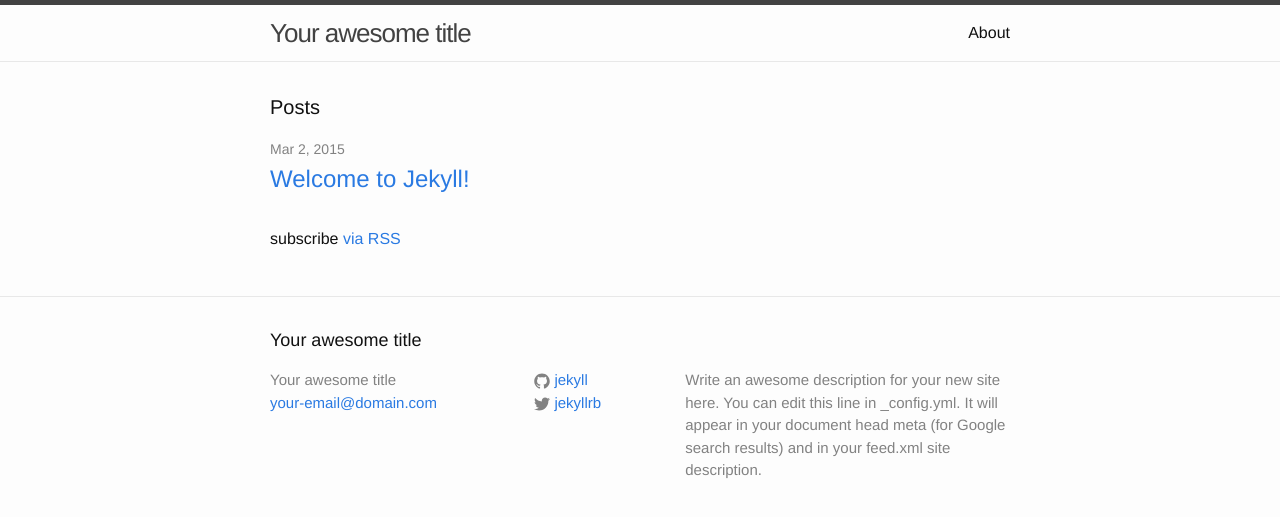
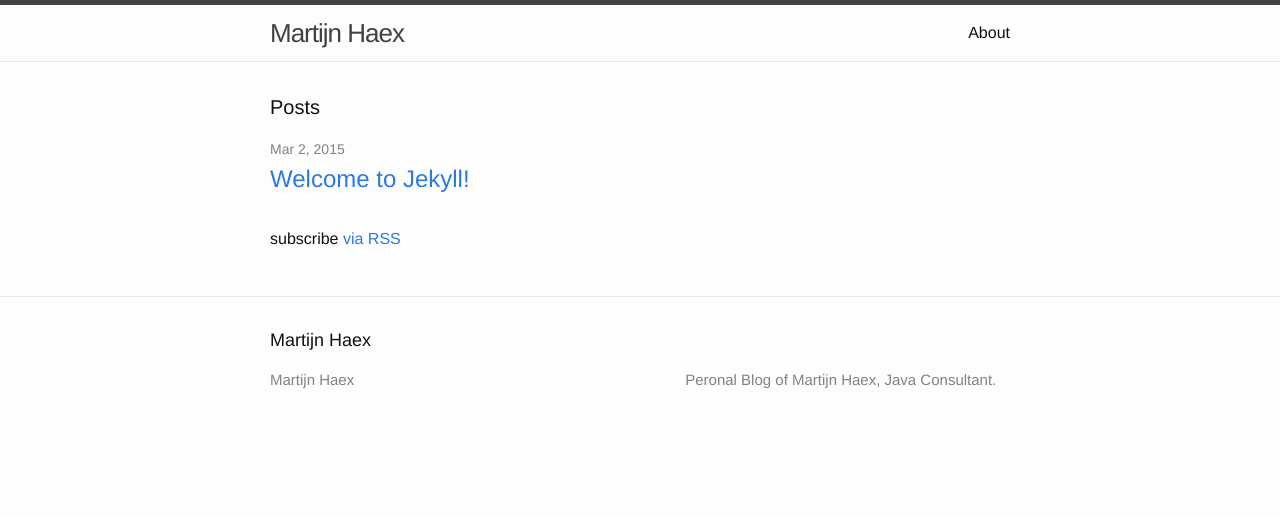
Before and after one commit to martijnhaex/martijnhaex.github.io, a Jekyll site: the page built from index.html, in a window 1280 px wide. Shown: the top 517 px of the page. Built offline with Jekyll 4.4.1, drawn with Linux system fonts in a browser that asks for light colours; Markdown is read by kramdown in place of the engine named in the settings; the list of posts is cut into pages by our own code.

Commit message:
Adapt config.

```diff
--- a/_config.yml
+++ b/_config.yml
@@ -1,14 +1,25 @@
-# Site settings
-title: Your awesome title
-email: your-email@domain.com
-description: > # this means to ignore newlines until "baseurl:"
-  Write an awesome description for your new site here. You can edit this
-  line in _config.yml. It will appear in your document head meta (for
-  Google search results) and in your feed.xml site description.
-baseurl: "" # the subpath of your site, e.g. /blog/
-url: "http://yourdomain.com" # the base hostname & protocol for your site
-twitter_username: jekyllrb
-github_username:  jekyll
+# Dependencies
+markdown:            redcarpet
+highlighter:         pygments
 
-# Build settings
-markdown: kramdown
+# Permalinks
+#
+# Use of `relative_permalinks` ensures post links from the index work properly.
+permalink:           pretty
+relative_permalinks: true
+
+# Setup
+title:               "Martijn Haex"
+tagline:             "Java Consultant"
+description:         "Peronal Blog of Martijn Haex, Java Consultant."
+url:                 http://blog.haexnet.be
+baseurl:             /
+paginate:            5
+
+# About/contact
+author:
+  name:              Martijn Haex
+  email:             martijn.haex@c4j.be
+
+# Custom vars
+version:             1.0.0
```
